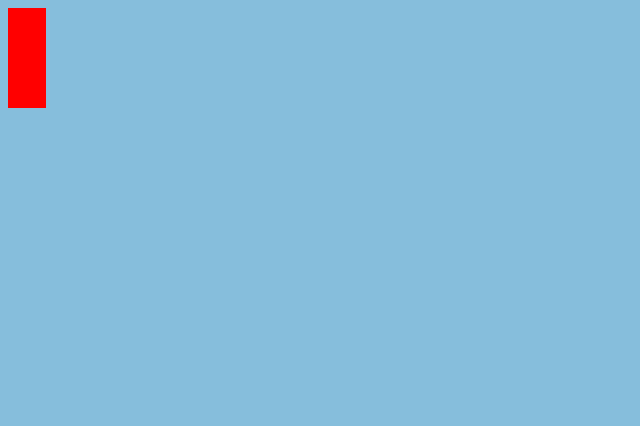
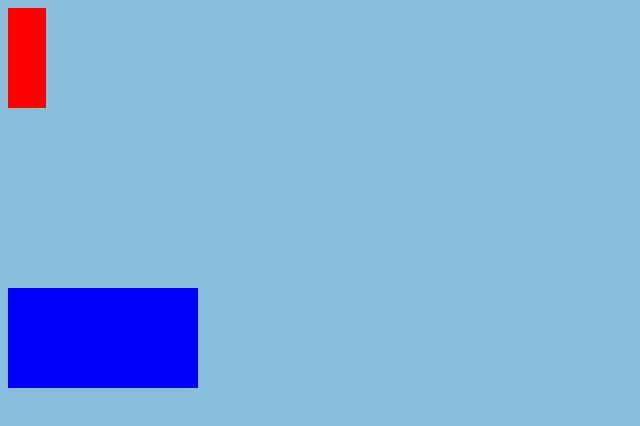
Before and after one commit to shivansii/Megethos, a plain HTML site: page index.html in a window 1280 px wide. Shown: the whole page, without its empty margins (0-640 px from the left). Drawn offline with Linux system fonts and the light colour scheme.

Commit message:
started stuff

```diff
--- a/index.html
+++ b/index.html
@@ -7,8 +7,8 @@
             height: 100px;
             background: red;
             }
-            .test {
-            width: 100px;
+            .isquare {
+            width: 37.80;
             height: 100px;
             background: blue;
             }
@@ -21,10 +21,29 @@
     for 96 dpi
     -->
 
+
     <body bgcolor="#86BEDC">
         <!-- TODO: build a square -->
         <div id="sq" class="square"></div>
 
+        <br><br><br><br><br><br><br><br><br><br>
+
+        <div id="sqi" class="isquare"></div>
+
+        <br><br><br><br><br><br><br><br><br><br>
+
+        <img id="imgsq" src="https://external-content.duckduckgo.com/iu/?u=https%3A%2F%2Ftse1.mm.bing.net%2Fth%3Fid%3DOIP.es8iHTsVo5TwbZH89YL4gwHaFj%26pid%3DApi&f=1&ipt=b3ef2c0f244d7ec0e48ec11fe4938ff9da463e3ccf85737153256e6879a16a5a&ipo=images">
+
     </body>
 
+    <script>
+        console.log("hello world!");
+        let x = window.devicePixelRatio;
+        console.log(x);
+        let ow = document.getElementById("sqi").clientWidth * 5;
+        document.getElementById("sqi").style.width = ow * x;
+        document.getElementById("sqi").clientWidth = ow * x;
+        document.getElementById("imgsq").width = "5cm";
+    </script>
+
 </html>
```
Also changed, not shown: 1 other file.
